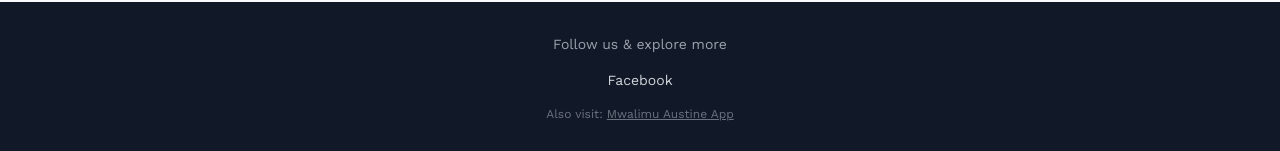
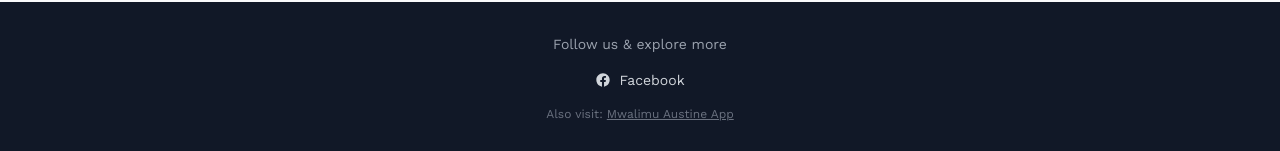
Before and after one commit to Maxoti/RevisionHub, a React (Vite) app in the folder frontend/: page / in a window 1280 px wide. Shown: the part 646-797 px from the top of the page. Built offline with nearby package versions, Linux system fonts and the light colour scheme; no server answers.

Commit message:
Add Facebook icon to footer

```diff
--- a/frontend/src/App.tsx
+++ b/frontend/src/App.tsx
@@ -192,8 +192,11 @@ export default function App() {
               href="https://www.facebook.com/share/191QLVDRhY/"
               target="_blank"
               rel="noopener noreferrer"
-              className="text-gray-300 hover:text-white text-sm"
+              className="inline-flex items-center gap-2 text-gray-300 hover:text-white text-sm"
             >
+              <svg className="w-4 h-4" fill="currentColor" viewBox="0 0 24 24">
+                <path d="M22 12.06C22 6.505 17.523 2 12 2S2 6.505 2 12.06c0 5.02 3.657 9.184 8.438 9.94v-7.03H7.898v-2.91h2.54V9.845c0-2.523 1.492-3.917 3.777-3.917 1.094 0 2.238.197 2.238.197v2.475h-1.26c-1.242 0-1.63.775-1.63 1.57v1.89h2.773l-.443 2.91h-2.33V22c4.78-.756 8.437-4.92 8.437-9.94z"/>
+              </svg>
               Facebook
             </a>
           </div>
```
Also changed, not shown: 3 other files (tests, documents, lock files or other folders).
